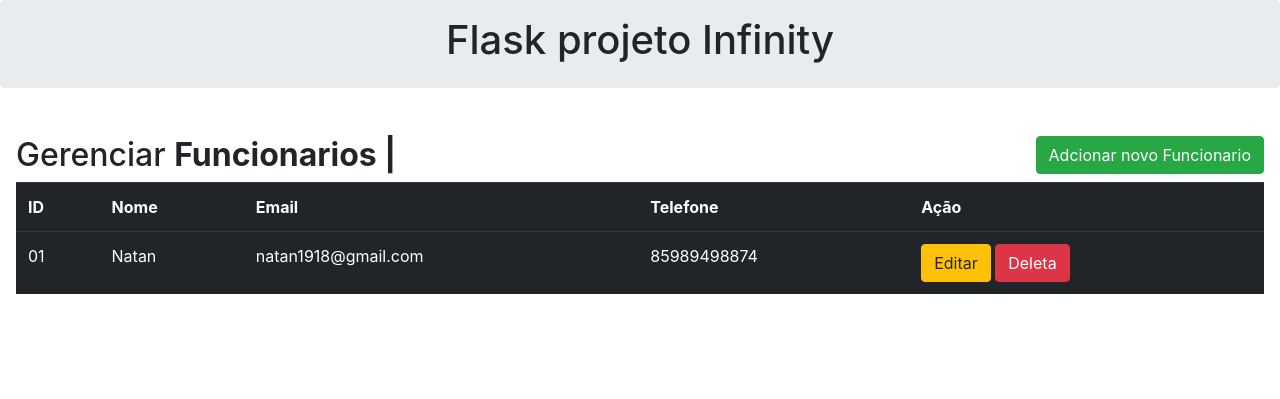
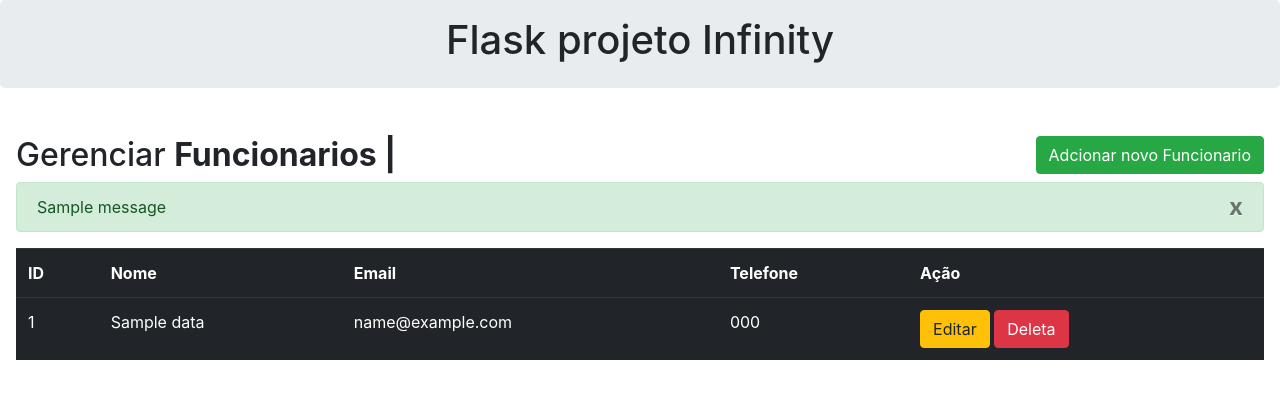
Before and after one commit to natanlopes/flask-projeto-final-natan, a Flask app: page / in a window 1280 px wide. Shown: the top 399 px of the page. Run offline with Flask 2, Linux system fonts and the light colour scheme; tables that the repository leaves empty hold one stand-in row (values such as "Sample post"); one stand-in notice (Sample message) is shown; some libraries are stand-ins or nearby versions.

Commit message:
add crud

```diff
--- a/App.py
+++ b/App.py
@@ -1,5 +1,4 @@
-
-from flask import Flask, render_template, request
+from flask import Flask, render_template, request, redirect, url_for,flash
 from flask_sqlalchemy import SQLAlchemy
 
 app = Flask(__name__)
@@ -17,20 +16,57 @@ class Data(db.Model):
     id = db.Column(db.Integer, primary_key=True)
     nome = db.Column(db.String(100))
     email = db.Column(db.String(100))
-    tefone = db.Column(db.String(100))
+    phone = db.Column(db.String(100))
 
 
-def __init__(self, nome, email, telfone):
-    self.nome = nome
-    self.email = email
-    self.tefone = telfone
+    def __init__(self, nome, email, phone):
+        self.nome = nome
+        self.email = email
+        self.phone = phone
 
 
 @app.route('/')
 def Index():
-    return render_template('index.html')
+    all_data = Data.query.all()
+    return render_template('index.html', empregar=all_data)
 
 
+@app.route('/insert', methods=["POST"])
+def insert():
+    if request.method == 'POST':
+        nome = request.form['nome']
+        email = request.form['email']
+        phone = request.form['phone']
+
+        my_data = Data(nome, email, phone)
+        db.session.add(my_data)
+        db.session.commit()
+        flash('Funcionario adcionado com sucesso')
+        return redirect(url_for('Index'))
+
+
+@app.route('/update', methods=['GET','POST'])
+def update():
+    if request.method == 'POST':
+        my_data = Data.query.get(request.form.get('id'))
+        my_data.nome = request.form['nome']
+        my_data.email = request.form['nome']
+        my_data.phone = request.form['nome']
+
+        db.session.commit()
+        flash('Funcionarios atualizado com sucesso')
+        return redirect(url_for('Index'))
+
+
+@app.route('/delete/<id>/', methods=['GET', 'POST'])
+def delete(id):
+    my_data = Data.query.get(id)
+    db.session.delete(my_data)
+    db.session.commit()
+    flash('Empregado excluido com sucesso')
+
+    return redirect(url_for('Index'))
 if __name__ == "__main__":
-
+    with app.app_context():
+        db.create_all()
     app.run(debug=True)
--- a/templates/index.html
+++ b/templates/index.html
@@ -15,7 +15,21 @@
                             data-toggle="modal" data-target="#meumodal">Adcionar novo Funcionario
                     </button>
                 </h2>
+                 {% with messages = get_flashed_messages()%}
 
+                 {% if messages %}
+                 {% for message in messages %}
+                  <div class="alert alert-success alert-dismissable" role="alert">
+                    <button type="button" class="close" data-dismiss="alert" aria-label="close">
+                       <span aria-hidden="true">x</span>
+
+                    </button>
+                      {{message}}
+                  </div>
+
+                 {%endfor%}
+                 {% endif %}
+                 {% endwith %}
                 <table class="table table-hover table-dark">
 
                     <tr>
@@ -27,15 +41,17 @@
 
 
                     </tr>
+                    {% for row in empregar %}
                     <tr>
-                        <td> 01</td>
-                        <td> Natan</td>
-                        <td> natan1918@gmail.com</td>
-                        <td> 85989498874</td>
+                        <td> {{row.id}}</td>
+
+                        <td> {{row.nome}}</td>
+                        <td> {{row.email}}</td>
+                        <td> {{row.phone}}</td>
 
                         <td>
-                            <a href="" class="btn btn-warning btn-xs" data-toggle="modal" data-target="#modaledit">Editar</a>
-                            <a href="" class="btn btn-danger btn-xs"
+                            <a href="/update/{{row.id}}" class="btn btn-warning btn-xs" data-toggle="modal" data-target="#modaledit{{row.id}}">Editar</a>
+                            <a href="/delete/{{row.id}}" class="btn btn-danger btn-xs"
                                onclick="return confirm('Tem certeza que deseja Deleta?')">Deleta</a>
                         </td>
 
@@ -43,58 +59,63 @@
                     </tr>
 
 
-                </table>
-            </div>
+
+
 <!-- Modal editar  -->
-<div class="modal fade" id="modaledit" tabindex="-1" role="dialog" >
+<div class="modal fade" id="modaledit{{row.id}}" tabindex="-1" role="dialog" >
     <div class="modal-dialog" >
       <div class="modal-content">
         <div class="modal-header">
-          <h5 class="modal-title" id="modaledit">Add Funcionario</h5>
+          <h5 class="modal-title" >Add Funcionario</h5>
           <button type="button" class="close" data-dismiss="modal" aria-label="Fechar">
             <span aria-hidden="true">&times;</span>
           </button>
         </div>
         <div class="modal-body">
-          <form action="" method="post">
+          <form action="{{url_for('update')}}" method="post">
              <div class="form-group">
                  <label> Nome:</label>
-                 <input type="hidden"  name="id" value="id">
-                 <input type="text" class="form-control" name="id" value="Natan" >
+                 <input type="hidden"  name="id" value="{{row.id}}">
+                 <input type="text" class="form-control" name="id" value="{{row.nome}}" >
              </div>
               <div class="form-group">
                  <label> Email:</label>
-                 <input type="email" class="form-control" name="email" value="usuario@gmil.com">
+                 <input type="email" class="form-control" name="email" value="{{row.email}}">
              </div>
               <div class="form-group">
                  <label> Telefone:</label>
-                 <input type="tel" id="phoneditar" placeholder="(xx) xxxxx-xxxx" class="form-control" name="phone" required>
+                 <input type="tel" id="phoneditar" placeholder="(xx) xxxxx-xxxx" class="form-control" name="phone" value="{{row.phone}}" required>
              </div>
           </form>
-        </div>
-        <div class="modal-footer">
-          <button type="button" class="btn btn-secondary" data-dismiss="modal">Fechar</button>
-          <button type="button" class="btn btn-primary">Editar</button>
+            <div class="modal-footer">
+                  <input type="submit" value="editar" class="btn btn-primary" data-dismiss="modal">
+
+
+            </div>
         </div>
       </div>
     </div>
   </div>
+
+{%endfor%}
+            </table>
+                  </div>
 <!-- Modal fim do editar -->
 <!-- Modal adicionar  -->
 <div class="modal fade" id="meumodal" tabindex="-1" role="dialog" >
     <div class="modal-dialog" >
       <div class="modal-content">
         <div class="modal-header">
-          <h5 class="modal-title" id="meumodal">Editar Funcionario</h5>
+          <h5 class="modal-title">Adcionar Funcionario</h5>
           <button type="button" class="close" data-dismiss="modal" aria-label="Fechar">
             <span aria-hidden="true">&times;</span>
           </button>
         </div>
         <div class="modal-body">
-          <form action="" method="post">
+          <form action="{{url_for('insert')}}" method="POST">
              <div class="form-group">
                  <label> Nome:</label>
-                 <input type="text" class="form-control" name="name" required="1">
+                 <input type="text" class="form-control" name="nome" required="1">
              </div>
               <div class="form-group">
                  <label> Email:</label>
@@ -105,12 +126,12 @@
                  <input type="tel" id="phone"  placeholder="(xx) xxxxx-xxxx" class="form-control" name="phone" required>
 
              </div>
+               <div class="modal-footer">
+                   <input type="submit" value="Adcionar" class="btn btn-primary" data-dismiss="modal">
+               </div>
           </form>
         </div>
-        <div class="modal-footer">
-          <button type="button" class="btn btn-secondary" data-dismiss="modal">Fechar</button>
-          <button type="button" class="btn btn-primary">Adcionar</button>
-        </div>
+
       </div>
     </div>
   </div>
@@ -120,6 +141,4 @@
     </div>
 
 </div>
-
-
 {%endblock%}
```
